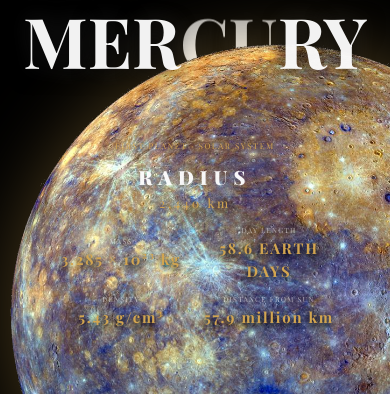
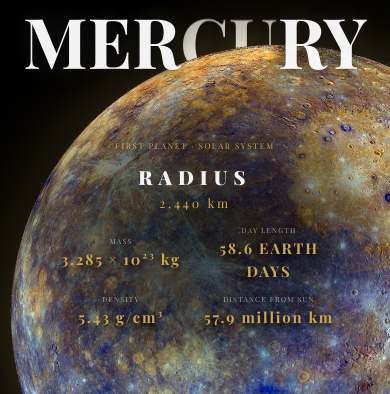
Before and after one commit to mik0lajek/cosmic-flow, a Next.js app in the folder frontend/: page / in a window 390 px wide. Shown: the part 1780-2174 px from the top of the page. Built offline with nearby package versions, Linux system fonts and the light colour scheme.

Commit message:
fix(mercury): add a soft blurred radial gradient behind the mobile Mercury stats

```diff
--- a/frontend/styles/mercury/mercury.css
+++ b/frontend/styles/mercury/mercury.css
@@ -256,7 +256,18 @@
   }
 
   .mercury-planet-stats::before {
-    display: none;
+    display: block;
+    inset: calc(var(--space-2xl) * -1) calc(var(--space-3xl) * -1);
+    border-radius: 50%;
+    background: radial-gradient(
+      ellipse at center,
+      rgba(0, 0, 0, 0.78) 0%,
+      rgba(0, 0, 0, 0.58) 42%,
+      rgba(0, 0, 0, 0.24) 68%,
+      transparent 100%
+    );
+    filter: blur(21px);
+    opacity: 1;
   }
 
   .mercury-stats__kicker {
```
